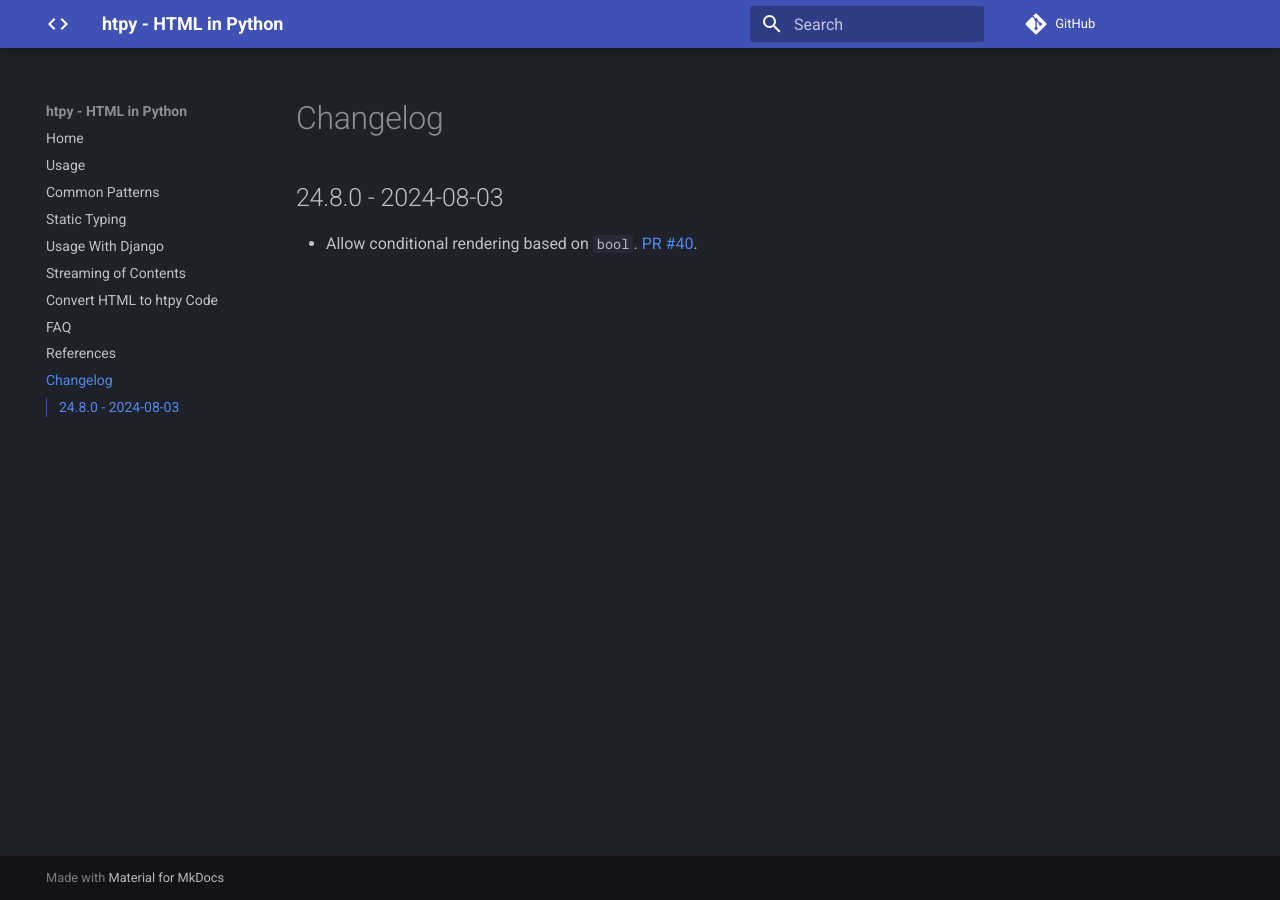
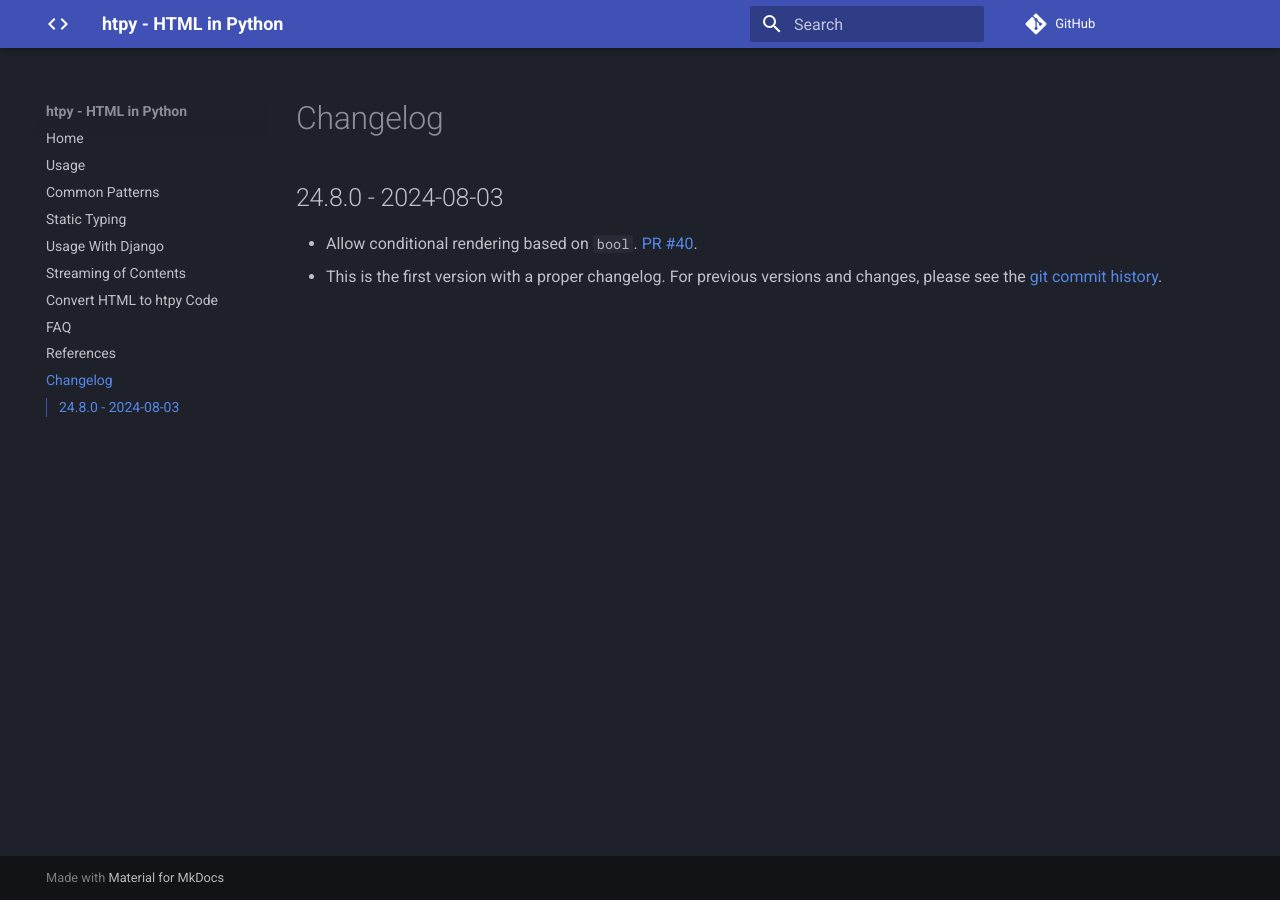
Before and after one commit to pelme/htpy, an MkDocs documentation site: the page built from docs/changelog.md, in a window 1280 px wide. Built offline with MkDocs 1.6.1 and Material for MkDocs 9.7.7, drawn with Linux system fonts in a browser that asks for light colours; comment, search, counter and statistics services are not loaded.

Commit message:
Add note about old changelogs.

```diff
--- a/docs/changelog.md
+++ b/docs/changelog.md
@@ -2,3 +2,6 @@
 
 ## 24.8.0 - 2024-08-03
 - Allow conditional rendering based on `bool`. [PR #40](https://github.com/pelme/htpy/pull/41).
+- This is the first version with a proper changelog. For previous versions and changes,
+please see the [git commit
+history](https://github.com/pelme/htpy/commits/main/?since=2023-10-19&until=2024-07-17).
```
